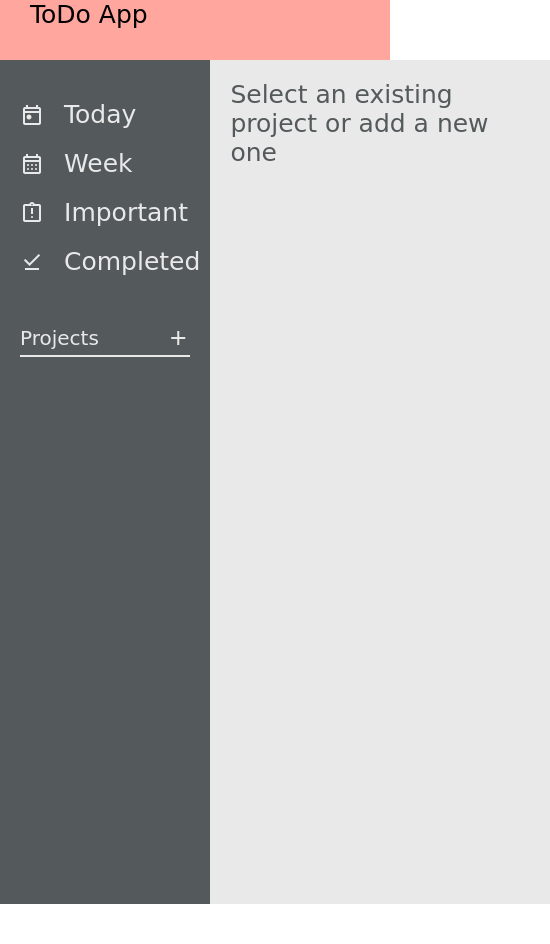
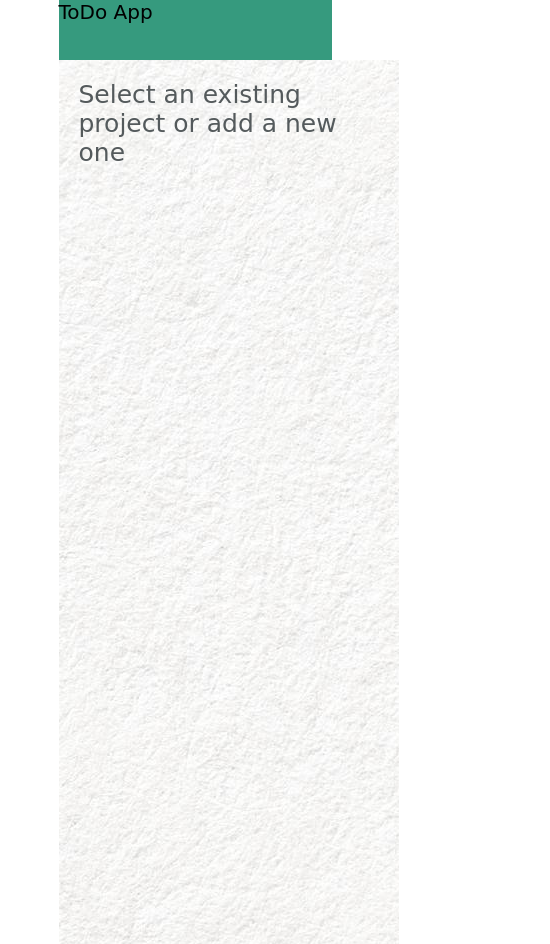
Before and after one commit to EverybodyToTheLimit/ToDo, a website built with webpack: page dist/index.html in a window 390 px wide. Shown: the whole page, 550 px wide, since content can reach past the window. Before the commit the page ends 904 px from the top, so only its background shows below. Built offline with nearby package versions, Linux system fonts and the light colour scheme.

Commit message:
add responsive design with sidebar disappearing

```diff
--- a/src/dom-helper.js
+++ b/src/dom-helper.js
@@ -18,6 +18,7 @@ let renderStaticElements = () => {
     containerObject.className = "container";
     let sidebarObject = document.createElement('nav');
     sidebarObject.className = "sidebar";
+    sidebarObject.id = "sidebar";
     let mainObject = document.createElement('div');
     mainObject.className = "main";
     mainObject.id = "main";
@@ -506,6 +507,8 @@ function filterMain(mode) {
 }
 
 
+
+
 export {
     renderHeader,
     renderStaticElements,
--- a/src/styles.css
+++ b/src/styles.css
@@ -1,5 +1,5 @@
 :root {
-    --salmon: rgb(255, 166, 158);
+    --salmon: #369A7E;
     --yellow: #FAF3DD;
     --green: #B8F2E6;
     --blue: #545a5c;
@@ -13,21 +13,74 @@
 body {
     margin: 0;
     font-family: 'Tillana', cursive;
+    display: flex;
+    flex-direction: column;
+    align-items: center;
 }
 
 .header {
     background-color: var(--salmon);
     height: 60px;
-    padding-left: 30px;
-    font-size: 25px;
+    font-size: 20px;
+    width: 70%;
+
 }
+
 
 .sidebar {
     display: flex;
     flex-direction: column;
-    width: 300px;
+    width: 250px;
     height: 100vh;
     background-color: var(--blue);
+}
+
+@media (max-width:991px) {
+    #sidebar {
+        /* position: absolute;
+        left: -100px;
+        width: 100px;
+        height: 100px;
+        background: blue;
+        -webkit-animation: slide 1s forwards;
+        -webkit-animation-delay: 3s;
+        animation: slide 1s forwards;
+        animation-delay: 2s; */
+
+        display: none;
+    }
+    .main {
+        width: 100vw;
+        flex-direction: column;
+        height: 100vh;
+        flex: 1;
+    }
+    .container {
+        width: 100%;
+    }
+}
+
+@media (min-width:991px) {
+    #sidebar {
+
+        display: flex;
+    }
+    .container {
+        width: 70%;
+    }
+}
+
+
+.sidebar-show {
+    -webkit-transform: translateX(0);
+    transform: translateX(0);
+    display: flex;
+  }
+
+.sidebar-hide {
+    -webkit-transform: translateX(-1000px);
+    transform: translateX(-1000px);
+    display: none;
 }
 
 .material-symbols-outlined {
@@ -64,13 +117,14 @@ a {
 
 .container {
     display: flex;
-    width: 100%;
+    width: 70%;
 }
 
 .main {
     flex: 1;
     min-width: 300px;
-    background-color: var(--grey);
+    /* background-color: var(--grey); */
+    background-image: url("../src/white_paper.jpg");
 }
 
 .nav-project-header {
@@ -239,4 +293,5 @@ input {
     text-decoration: line-through;
 }
 
+
 @import url('https://fonts.googleapis.com/css2?family=Concert+One&family=Tillana&display=swap');
```
Also changed, not shown: dist/9c0e717176e02ea01e95.jpg (added), dist/main.js, src/white_paper.jpg (added), 1 other file.
